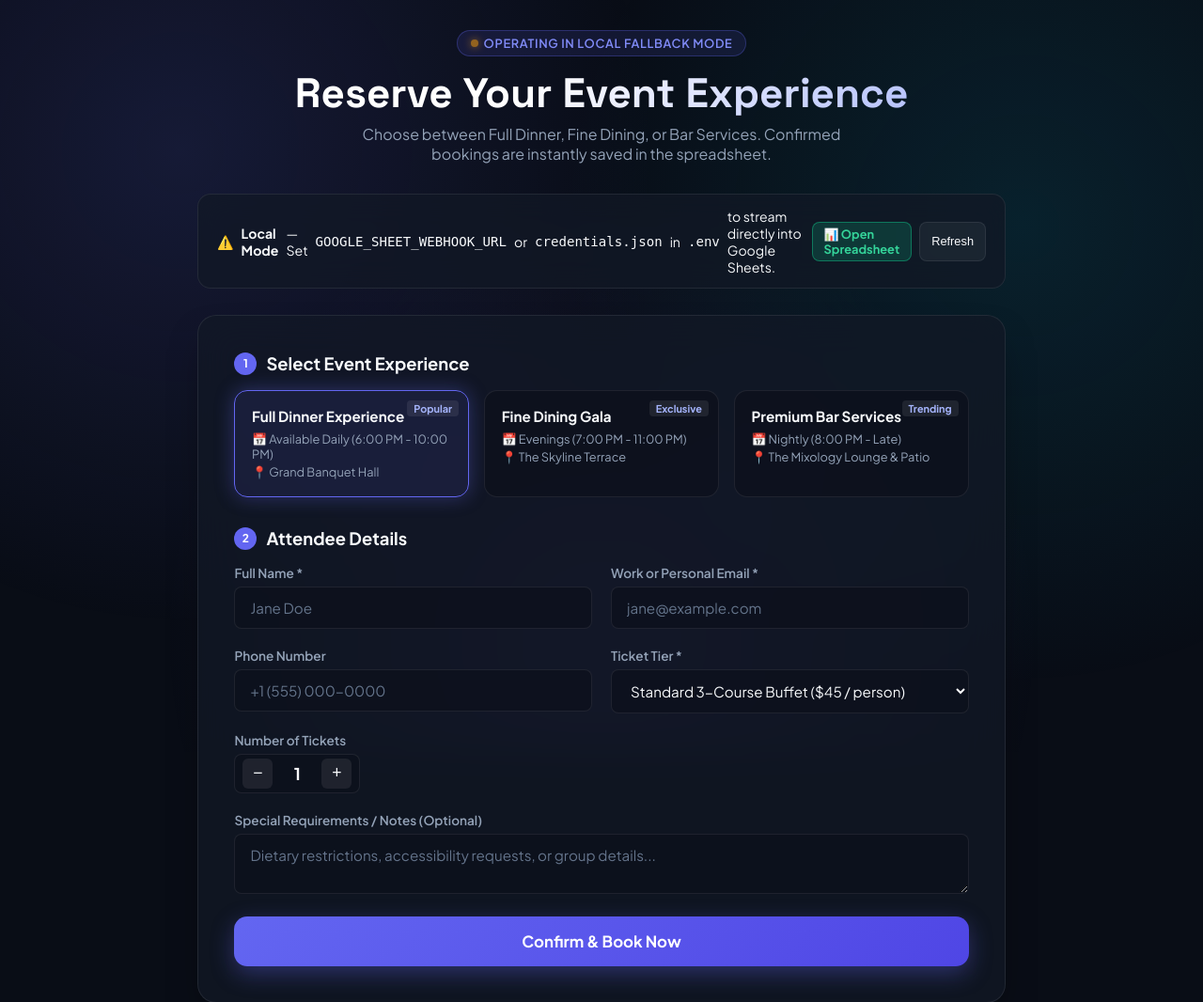
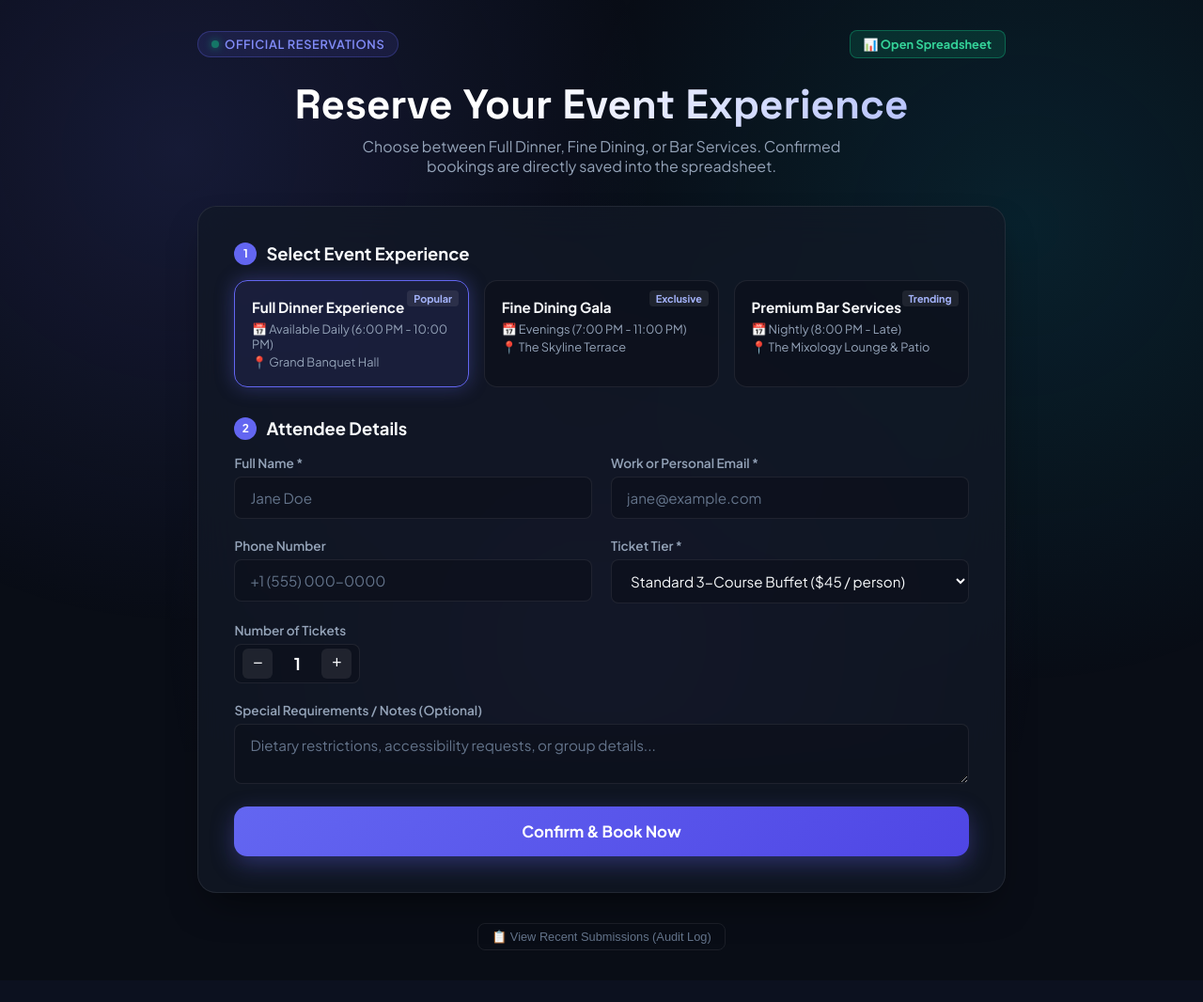
Before and after one commit to aayushkarkiii/Project1, a FastAPI app: page / in a window 1280 px wide. Shown: the top 1066 px of the page at 94% size. After the commit the page ends 1011 px from the top, so only its background shows below. Run offline with FastAPI, Linux system fonts and the light colour scheme.

Commit message:
Remove local mode warning banner from frontend

```diff
--- a/templates/index.html
+++ b/templates/index.html
@@ -564,22 +564,16 @@
 
   <div class="container">
     <header>
-      <div class="badge-pill">
-        <span class="status-dot" id="headerStatusDot"></span>
-        <span id="headerStatusText">Checking Google Sheets...</span>
+      <div style="display: flex; align-items: center; justify-content: space-between; margin-bottom: 1.5rem;">
+        <div class="badge-pill" style="margin-bottom: 0;">
+          <span class="status-dot active"></span>
+          <span>Official Reservations</span>
+        </div>
+        <a href="/spreadsheet" class="btn-sheet-link" style="background: rgba(16, 185, 129, 0.15); border: 1px solid rgba(16, 185, 129, 0.4); color: #34d399; font-weight: 700; padding: 6px 14px; border-radius: var(--radius-sm); text-decoration: none; display: inline-flex; align-items: center; gap: 6px;">📊 Open Spreadsheet</a>
       </div>
       <h1>Reserve Your Event Experience</h1>
-      <p class="subtitle">Choose between Full Dinner, Fine Dining, or Bar Services. Confirmed bookings are instantly saved in the spreadsheet.</p>
+      <p class="subtitle">Choose between Full Dinner, Fine Dining, or Bar Services. Confirmed bookings are directly saved into the spreadsheet.</p>
     </header>
-
-    <!-- Google Sheet Status Banner -->
-    <div class="status-banner" id="statusBanner">
-      <span id="statusBannerMsg">Connecting backend...</span>
-      <div style="display: flex; gap: 8px;">
-        <a href="/spreadsheet" class="btn-sheet-link" style="background: rgba(16, 185, 129, 0.2); border-color: rgba(16, 185, 129, 0.5); color: #34d399; font-weight: 700;">📊 Open Spreadsheet</a>
-        <button class="btn-sheet-link" id="checkStatusBtn" onclick="checkBackendStatus()">Refresh</button>
-      </div>
-    </div>
 
     <!-- Booking Form Card -->
     <div class="card">
@@ -766,37 +760,6 @@
       document.getElementById('ticketCount').value = currentTicketCount;
     }
 
-    // Backend & Google Sheets status checker
-    async function checkBackendStatus() {
-      const banner = document.getElementById('statusBannerMsg');
-      const dot = document.getElementById('headerStatusDot');
-      const headerText = document.getElementById('headerStatusText');
-
-      try {
-        const res = await fetch('/api/status');
-        const data = await res.json();
-
-        if (data.google_sheets_connected) {
-          dot.classList.add('active');
-          if (data.has_webhook) {
-            headerText.textContent = `Google Sheets Connected (Webhook)`;
-            banner.innerHTML = `🟢 <strong>Live Sync Active</strong> — Records directly append to your Google Spreadsheet via Webhook!`;
-          } else {
-            headerText.textContent = `Google Sheets Connected: ${data.spreadsheet_name}`;
-            banner.innerHTML = `🟢 <strong>Live Sync Active</strong> — Records directly append to Google Sheet: <em>${data.spreadsheet_name}</em>`;
-          }
-        } else {
-          dot.classList.remove('active');
-          headerText.textContent = 'Operating in Local Fallback Mode';
-          banner.innerHTML = `⚠️ <strong>Local Mode</strong> — Set <code>GOOGLE_SHEET_WEBHOOK_URL</code> or <code>credentials.json</code> in <code>.env</code> to stream directly into Google Sheets.`;
-        }
-      } catch (e) {
-        dot.classList.remove('active');
-        headerText.textContent = 'Offline';
-        banner.innerHTML = `❌ Backend unreachable. Ensure the FastAPI server is running.`;
-      }
-    }
-
     // Submit booking
     async function handleBookingSubmit(event) {
       event.preventDefault();
@@ -857,13 +820,8 @@
       document.getElementById('modalTierQty').textContent = `${data.booking.ticket_tier} (${data.booking.ticket_count}x)`;
 
       const destElem = document.getElementById('modalDestination');
-      if (data.destination === 'google_sheets') {
-        destElem.textContent = 'Synced to Google Sheet ✓';
-        destElem.style.color = 'var(--success)';
-      } else {
-        destElem.textContent = 'Logged Locally (Pending Sheet Creds)';
-        destElem.style.color = 'var(--warning)';
-      }
+      destElem.textContent = 'Saved to Spreadsheet ✓';
+      destElem.style.color = 'var(--success)';
 
       document.getElementById('confirmationModal').classList.add('show');
     }
@@ -913,7 +871,6 @@
     // Initialize
     window.addEventListener('DOMContentLoaded', () => {
       loadEvents();
-      checkBackendStatus();
     });
   </script>
 </body>
```
